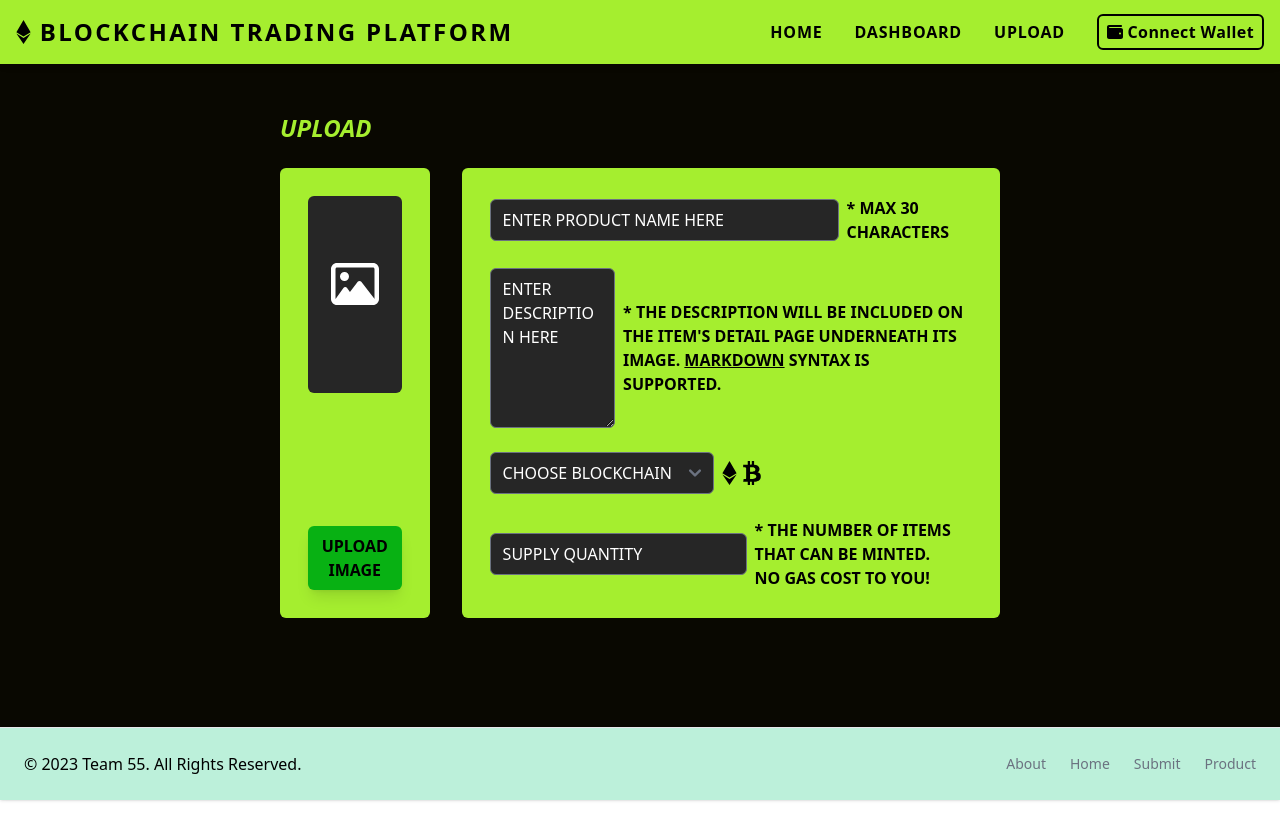
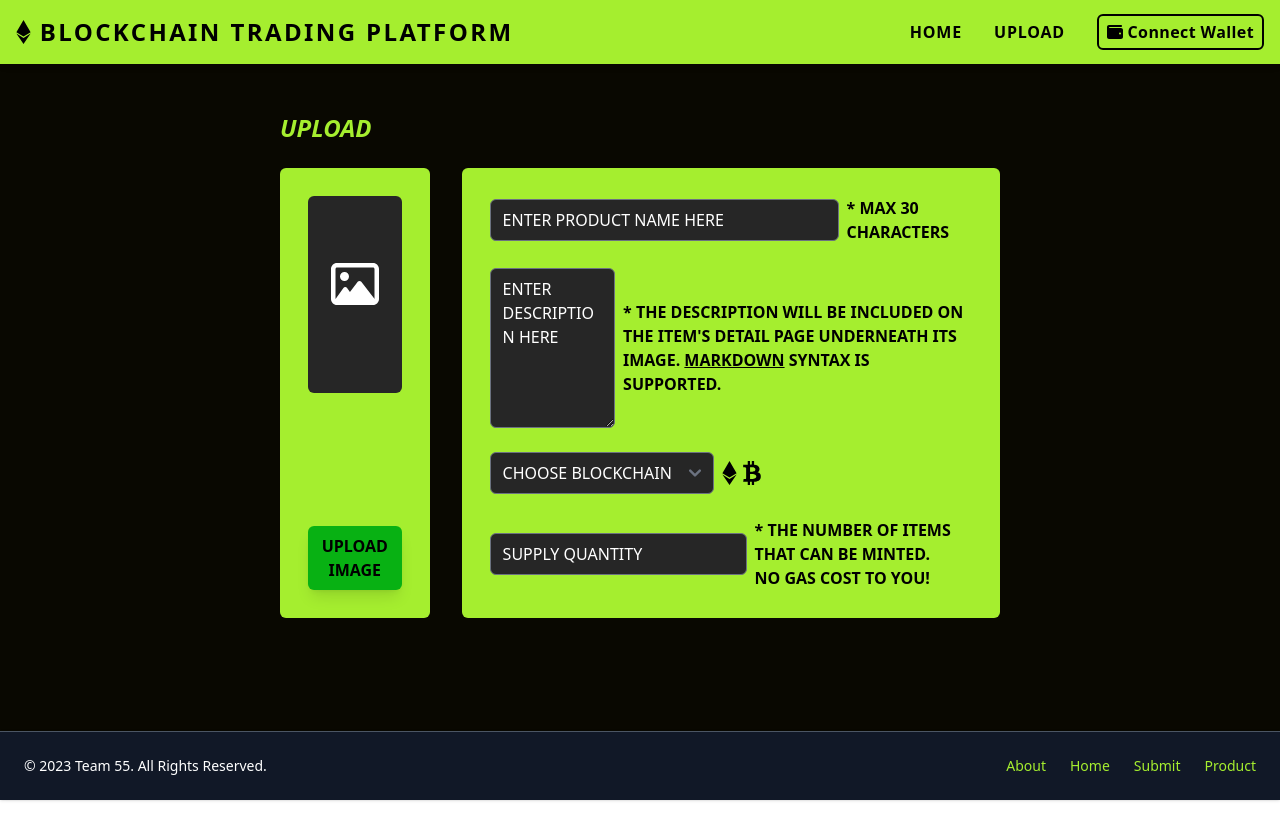
Before and after one commit to uzmanshafi/COS30049-TEAM55-WEB3-Blockchain-React-Site, a React (Create React App) app in the folder my-project/: page /upload in a window 1280 px wide. Shown: the top 840 px of the page. Built offline with nearby package versions, Linux system fonts and the light colour scheme.

Commit message:
fixed navbar connect wallet button functionality

```diff
--- a/my-project/src/components/footer.js
+++ b/my-project/src/components/footer.js
@@ -3,26 +3,24 @@ import { NavLink } from 'react-router-dom';
 
 const Footer = () => {
     return (
-
-        <footer className="fixed bottom-0 left-0 z-20 w-full p-4 bg-green-200 border-t border-gray-200 shadow md:flex md:items-center md:justify-between md:p-6 dark:bg-gray-800 dark:border-gray-600">
-            <span claclassNamess="text-sm text-gray-500 sm:text-center dark:text-gray-400">© 2023 <a href="#" className="hover:underline">Team 55</a>. All Rights Reserved.
+        <footer className="fixed bottom-0 left-0 z-20 w-full p-4 bg-gray-900 border-t border-gray-600 shadow md:flex md:items-center md:justify-between md:p-6 ">
+            <span className="text-sm text-white sm:text-center ">© 2023 <a href="#" className="hover:underline">Team 55</a>. All Rights Reserved.
             </span>
             <ul className="flex flex-wrap items-center mt-3 text-sm font-medium text-gray-500 dark:text-gray-400 sm:mt-0">
                 <li>
-                    <a href="#" className="mr-4 hover:underline md:mr-6">About</a>
+                    <NavLink to="/about" className="mr-4 hover:underline md:mr-6 text-primary-color">About</NavLink>
                 </li>
                 <li>
-                    <a href="#" className="mr-4 hover:underline md:mr-6">Home</a>
+                    <NavLink to="/" className="mr-4 hover:underline md:mr-6 text-primary-color">Home</NavLink>
                 </li>
                 <li>
-                    <a href="#" className="mr-4 hover:underline md:mr-6">Submit</a>
+                    <NavLink to="/upload" className="mr-4 hover:underline md:mr-6 text-primary-color">Submit</NavLink>
                 </li>
                 <li>
-                    <a href="#" className="hover:underline">Product</a>
+                    <NavLink to="/product" className="hover:underline text-primary-color">Product</NavLink>
                 </li>
             </ul>
         </footer>
-
     );
 };
 
--- a/my-project/src/components/navbar.js
+++ b/my-project/src/components/navbar.js
@@ -6,12 +6,27 @@ import { NavLink } from 'react-router-dom';
 
 const Header = () => {
   const [isOpen, setisOpen] = useState(false);
+  const [isWalletConnected, setWalletConnected] = useState(false);
 
-  const Links = [
+  let Links = [
     { name: 'Home', link: '/' },
-    { name: 'Dashboard', link: '/dashboard' },
     { name: 'Upload', link: '/upload' },
   ];
+
+  if (isWalletConnected) {
+    Links.splice(1, 0, { name: 'Dashboard', link: '/dashboard' });
+  }
+
+  const connectWallet = () => {
+    // Toggle the isWalletConnected state
+    setWalletConnected(!isWalletConnected);
+  };
+
+  const renderWalletAddress = (address) => {
+    const start = address.substring(0, 6);
+    const end = address.substring(address.length - 4);
+    return `${start}...${end}`;
+  };
 
   return (
     <div className="shadow-md w-full bg-primary-color fixed top-0 left-0">
@@ -48,8 +63,14 @@ const Header = () => {
               <NavLink to={link.link}>{link.name}</NavLink>
             </li>
           ))}
-          <button className="btn -my-2 py-1 px-2 md:ml-8 rounded-md border-2 border-black md:static tracking-wide font-semibold">
-            <FontAwesomeIcon icon={faWallet} /> Connect Wallet
+          <button
+            onClick={connectWallet}
+            className="btn -my-2 py-1 px-2 md:ml-8 rounded-md border-2 border-black md:static tracking-wide font-semibold"
+          >
+            <FontAwesomeIcon icon={faWallet} />
+            {isWalletConnected
+              ? renderWalletAddress(" 0x97b28b82de625e5191d26166ed6368dC8129C179")
+              : " Connect Wallet"}
           </button>
         </ul>
       </div>
```
